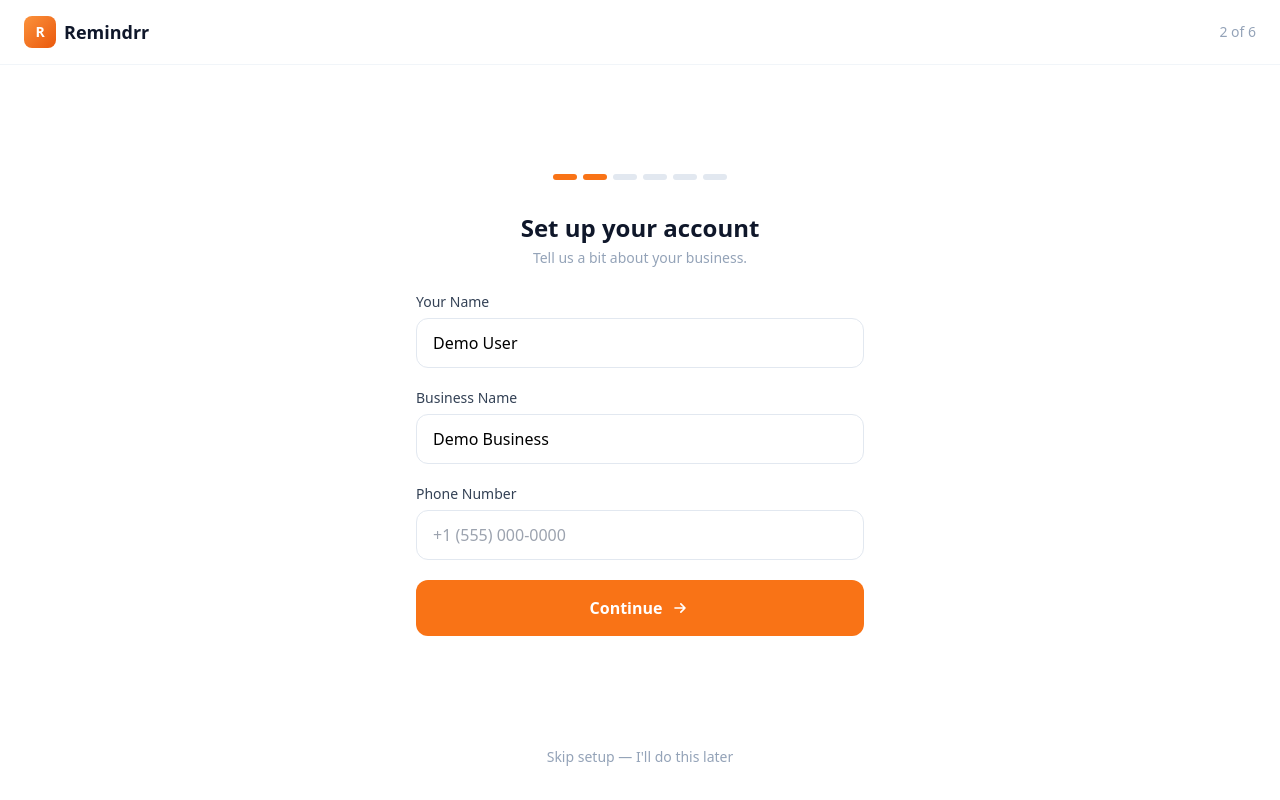
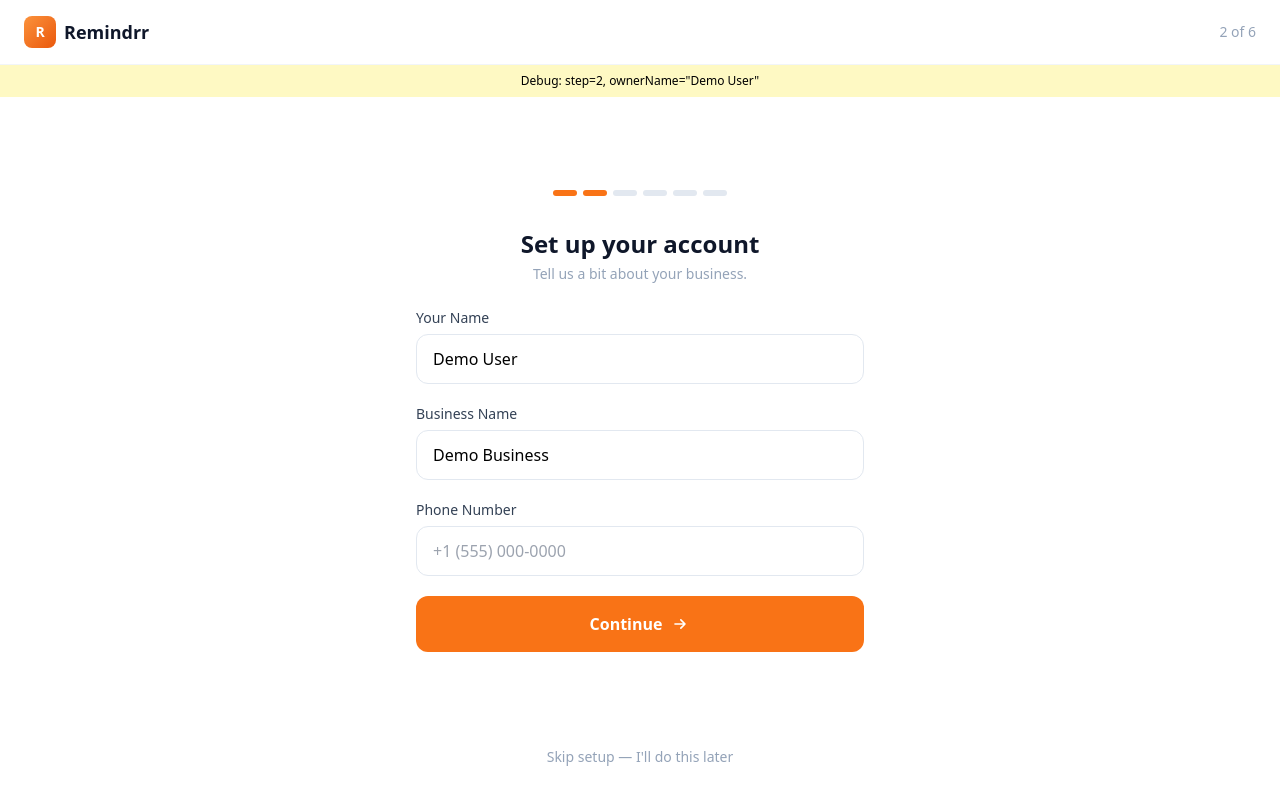
Before and after one commit to ttrottier68-coder/remindrr, a React (Vite) app in the folder Remindrr/: page /onboarding in a window 1280 px wide. Built offline with nearby package versions, Linux system fonts and the light colour scheme.

Commit message:
Debug: show step and ownerName on screen

```diff
--- a/Remindrr/src/pages/LoginPage.tsx
+++ b/Remindrr/src/pages/LoginPage.tsx
@@ -33,12 +33,10 @@ export default function LoginPage() {
 
       // After successful login, ensure settings exist in localStorage for this browser
       const freshSettings = getSettings();
-      console.log('After login - settings in localStorage:', freshSettings);
       if (freshSettings?.ownerName) {
         window.location.href = '/';
       } else {
         // No settings yet in this browser → save basic settings from login, then go to onboarding
-        console.log('No localStorage settings, saving defaults...');
         saveSettings({
           ownerName: '',
           businessName: '',
--- a/Remindrr/src/pages/OnboardingFlow.tsx
+++ b/Remindrr/src/pages/OnboardingFlow.tsx
@@ -189,7 +189,6 @@ function QuickSetupStep({
       </div>
       <button
         onClick={() => {
-          alert('Continue clicked! ownerName=' + ownerName);
           if (ownerName) {
             onNext({ ownerName, businessName, phone });
           }
@@ -428,7 +427,7 @@ export default function OnboardingFlow() {
   const navigate = useNavigate();
   const settings = getSettings();
 
-  // If user already has a plan or settings, skip subscription step
+  // If user already has a plan or settings, start at step 2 (skip payment step)
   const initialStep = settings?.plan ? 2 : settings?.ownerName ? 2 : 0;
   const [step, setStep] = useState(initialStep);
   const TOTAL_STEPS = 6; // Added subscription step
@@ -474,18 +473,15 @@ export default function OnboardingFlow() {
   };
 
   const handleSetupNext = (data: typeof setupData) => {
-    console.log('handleSetupNext called with:', data);
     setSetupData(data);
     // Save settings immediately with all fields
     const current = getSettings();
-    console.log('Current settings before save:', current);
     saveSettings({
       ...current,
       ownerName: data.ownerName,
       businessName: data.businessName,
       phone: data.phone
     });
-    console.log('Saved settings, now setting step to 3');
     setStep(3); // Go to invoice step
   };
 
@@ -545,6 +541,11 @@ export default function OnboardingFlow() {
         )}
       </div>
 
+      {/* Debug - testing */}
+      <div className="bg-yellow-100 text-black text-xs p-2 text-center">
+        Debug: step={step}, ownerName="{setupData.ownerName}"
+      </div>
+
       {/* Content */}
       <div className="flex-1 flex items-center justify-center px-6 py-12">
         <div className="w-full max-w-md">
```
